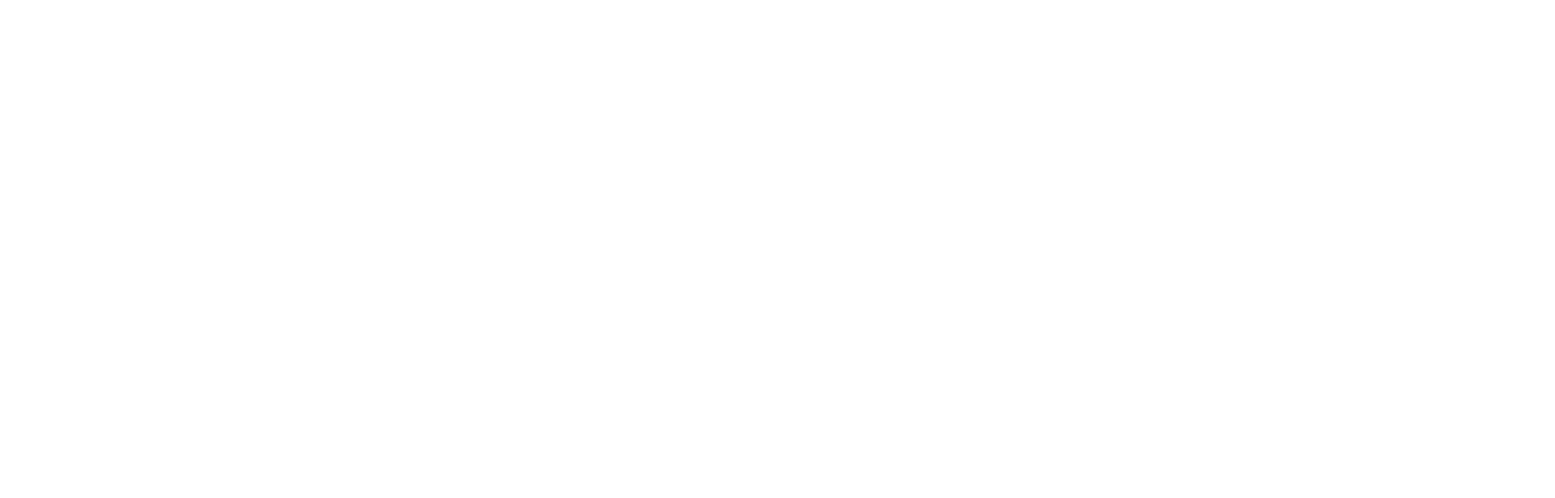
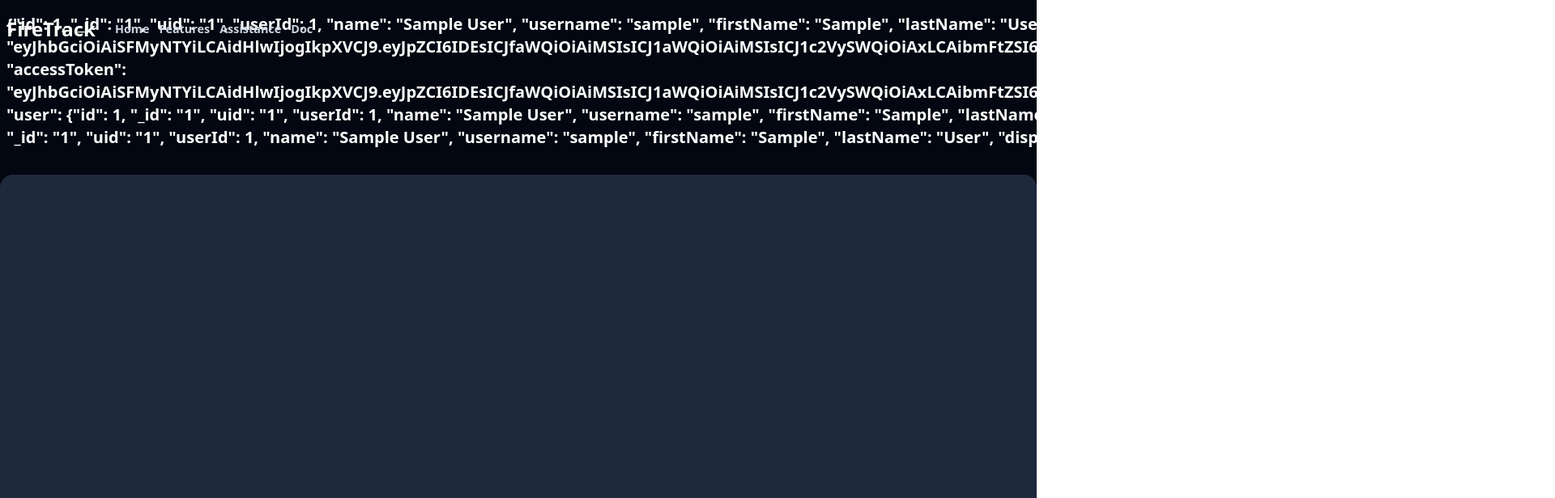
Before and after one commit to Shashivadan/FireTrack, a React app in the folder Frontend/: page /assistance in a window 1280 px wide. Before the commit this address had no page. Shown: the top 616 px of the page at 81% size, 1920 px wide, since content can reach past the window. Built offline with nearby package versions, Linux system fonts and the light colour scheme; sample sign-in values are in the browser's storage; the HTML template or start-up script is replaced by a standard one.

Commit message:
added: layout of assist in react

```diff
--- a/Frontend/src/App.tsx
+++ b/Frontend/src/App.tsx
@@ -5,6 +5,7 @@
 import SignUp from "./pages/SignUp";
 import HeroModel from "./pages/HeroModel";
 import PrivateRoute from "./routes/PrivateRoute";
+import Assistanse from "./pages/Assistanse";
 
 function App() {
   return (
@@ -23,6 +24,14 @@
               </PrivateRoute>
             }
           />
+          <Route
+            path="/assistance"
+            element={
+              <PrivateRoute>
+                <Assistanse />
+              </PrivateRoute>
+            }
+          />
         </Routes>
       </div>
     </>
--- a/Frontend/src/components/Nav.tsx
+++ b/Frontend/src/components/Nav.tsx
@@ -65,7 +65,7 @@
                 </a>
                 {user && (
                   <NavLink
-                    to={""}
+                    to={"/assistance"}
                     className=" m-4 md:m-0 block cursor-pointer  md:text-center text-slate-300 font-semibold text-[0.9rem] hover:text-white"
                   >
                     Assistance
--- /dev/null
+++ b/Frontend/src/pages/Assistanse.tsx
@@ -0,0 +1,18 @@
+import Nav from "@/components/Nav";
+
+function Assistanse() {
+  return (
+    <>
+      <div className="w-full md:max-w-screen-xl m-auto">
+        <Nav />
+        <div className="h-[calc(100vh-60px)] py-6">
+          <div className=" h-full w-full bg-slate-800 rounded-2xl">
+            <div className=""></div>
+          </div>
+        </div>
+      </div>
+    </>
+  );
+}
+
+export default Assistanse;
```
